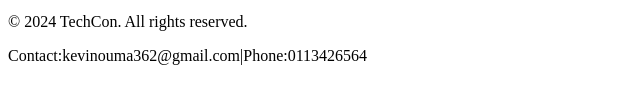
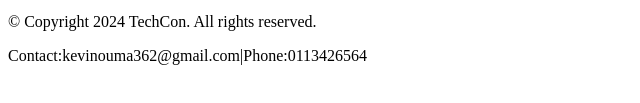
Before and after one commit to kevinotieno254/TechCon_HTML, a plain HTML site: page techcon_website/index.html in a window 1280 px wide. Shown: the part 311-414 px from the top of the page, 0-640 px from the left. Drawn offline with Linux system fonts and the light colour scheme.

Commit message:
Update index.html

```diff
--- a/techcon_website/index.html
+++ b/techcon_website/index.html
@@ -24,7 +24,7 @@
          </section>
     </main>
         <footer>
-             <p>&copy; 2024 TechCon. All rights reserved.</p>
+             <p>&copy; Copyright 2024 TechCon. All rights reserved.</p>
              <p>Contact:kevinouma362@gmail.com|Phone:0113426564</p>
         </footer>
 </body>
```
